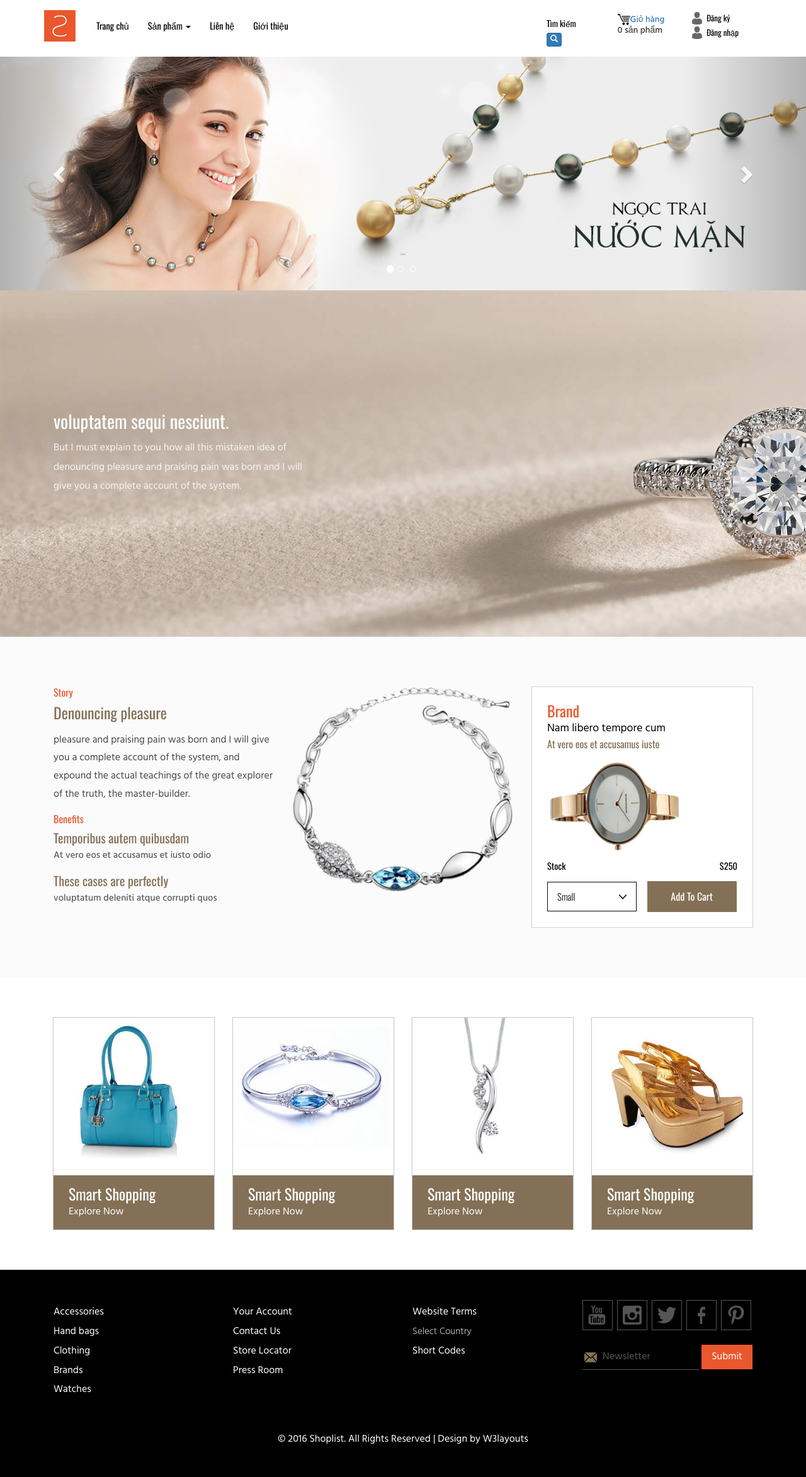
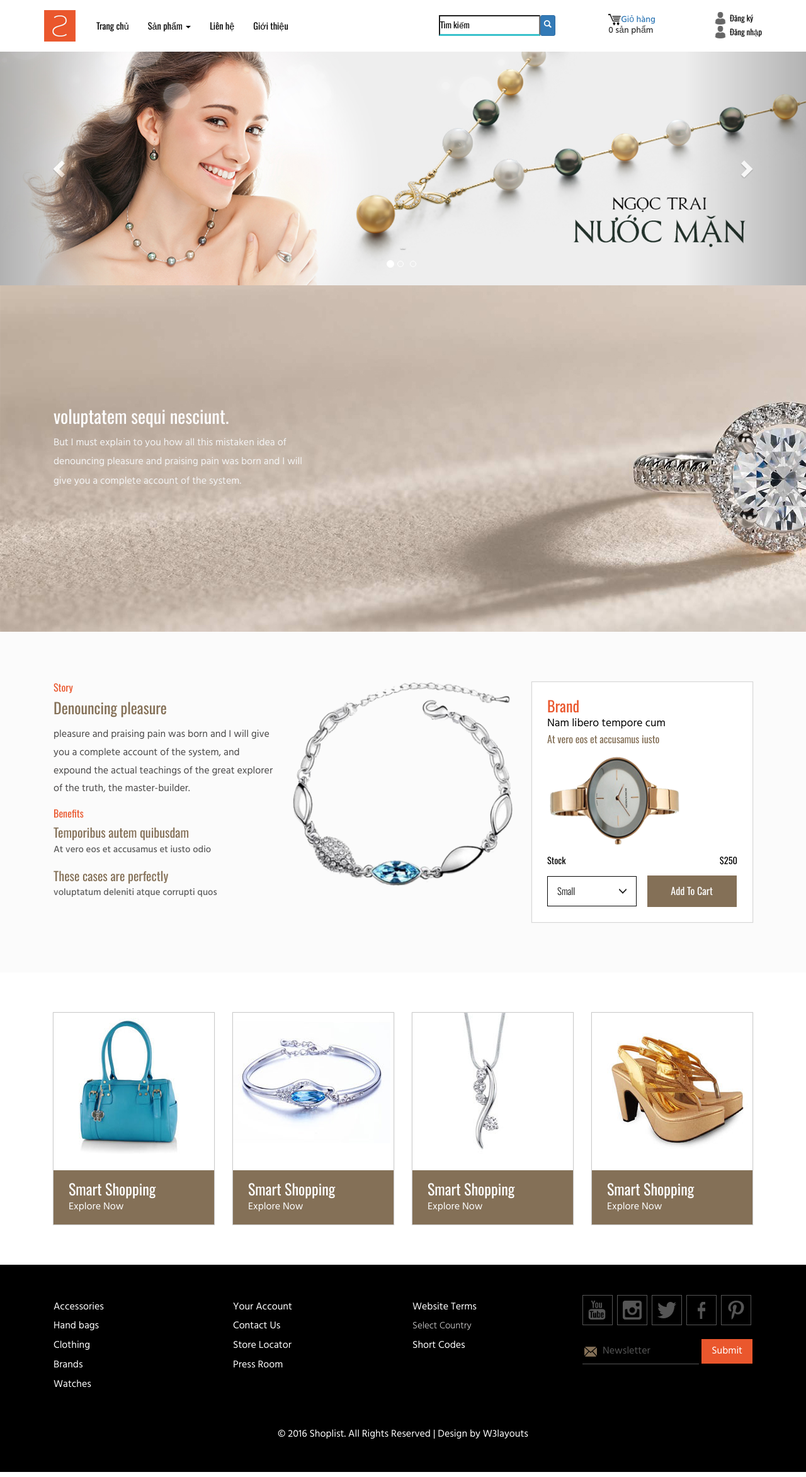
Before and after one commit to salingun/cuahangtrangsuc-webnienluan, a PHP site: page / in a window 1280 px wide. Shown: the whole page at 63% size. Run offline with PHP 8.4, Linux system fonts and the light colour scheme; data that the repository does not hold is empty.

Commit message:
hiển thị cân đối

```diff
--- a/css/style.css
+++ b/css/style.css
@@ -42,14 +42,14 @@ a:hover {
 }
 .header-right {
     float: right;
-    width:30%;
+    width:45%;
 }
 .search input.serch {
     font-size: 0.85em;
     color: #000;
-    width: 100%;
+    width: 95%;
     padding: 0.3em 0.5em 0.3em 0em;
-    border: none;
+    border-bottom: solid #3ac2cc;
     outline: none;
     display: inline-block;
     font-family: 'Oswald', sans-serif;
@@ -66,10 +66,10 @@ a:hover {
     float: left;
     width: 33%;
     margin-top: 0.5em;
+
 }
 .head-signin {
     float: right;
-    width: 33%;
     margin-top: 0.2em;
 }
 .head-signin h5 {
@@ -254,7 +254,8 @@ a.item_add {
 .cart.box_1{
 	float:left;
 	margin-top:5px;
-	width: 33%;
+	width: 30%;
+    margin-left: 100px;
 }
 .heart{
 	float:left;
--- a/pages/header.php
+++ b/pages/header.php
@@ -59,9 +59,9 @@
                     <div class="search-text">
                         <form id="frmSearch" name="frmSearch" method="POST">
                             <input id="searchkey" name="searchkey" class="serch" type="text" value="Tìm kiếm" onfocus="this.value = '';" onblur="if (this.value == '') {
-                                    this.value = 'Search';
+                                    this.value = 'Tìm kiếm';
                                 }"/>
-                                <button type="submit" name="btnSearch" id="btnSearch" class="btn btn-primary btn-xs"><span class="glyphicon glyphicon-search"></span></button>
+                                <button style="position: absolute; line-height: 2.4;" type="submit" name="btnSearch" id="btnSearch" class="btn btn-primary btn-xs"><span class="glyphicon glyphicon-search"></span></button>
                         </form>
                     </div>
                     <div class="cart box_1">
@@ -73,15 +73,13 @@
                         </h5>
                     </div>
                     <div class="head-signin">
+                        <div>
                         <h5>
-                            <?php
-                                $tvClass = new Thanhvien();
-                                $codechuadn = '<a href="?page=thanhvien&action=dangky"><i class="hd-dign"></i>Đăng ký</a>';
-                                echo $tvClass->getLoggedCode($codechuadn);
-                            ?>
+                            <a href="?page=thanhvien&action=dangky"><i class="hd-dign"></i>Đăng ký</a>
+
                         </h5>
-                    </div>
-                    <div class="head-signin">
+                        </div>
+                        <div style="margin-top:2px; ">
                         <h5>
                             <?php
                                 $tvClass = new Thanhvien();
@@ -89,11 +87,12 @@
                                 echo $tvClass->getLoggedCode($codechuadn);
                             ?>
                         </h5>
+                        </div>
                     </div>
-                    <div class="clearfix"> </div>
+
                 </div>
             </div>
-            <div class="clearfix"> </div>
+
         </div>
     </div>
 
```
